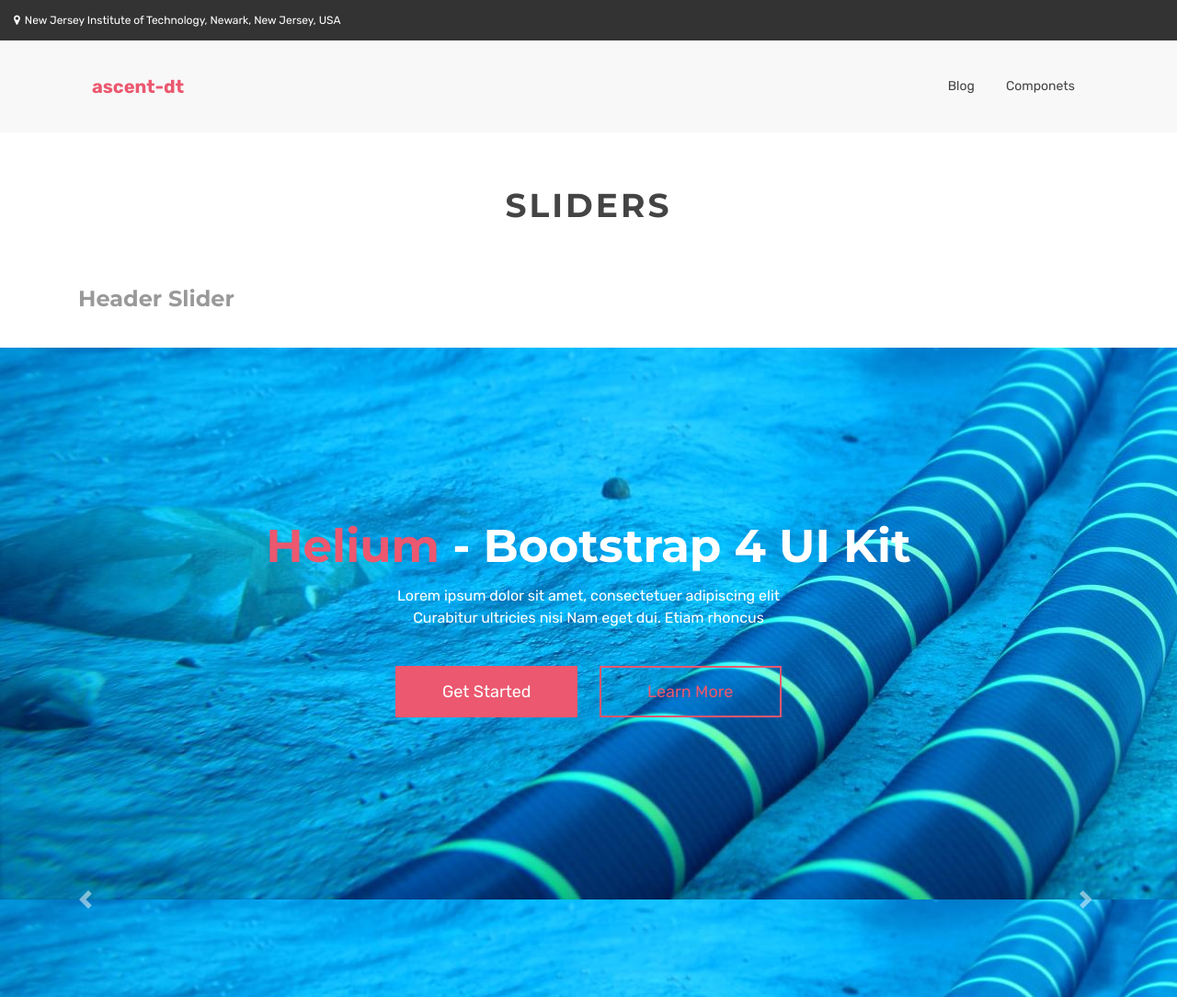
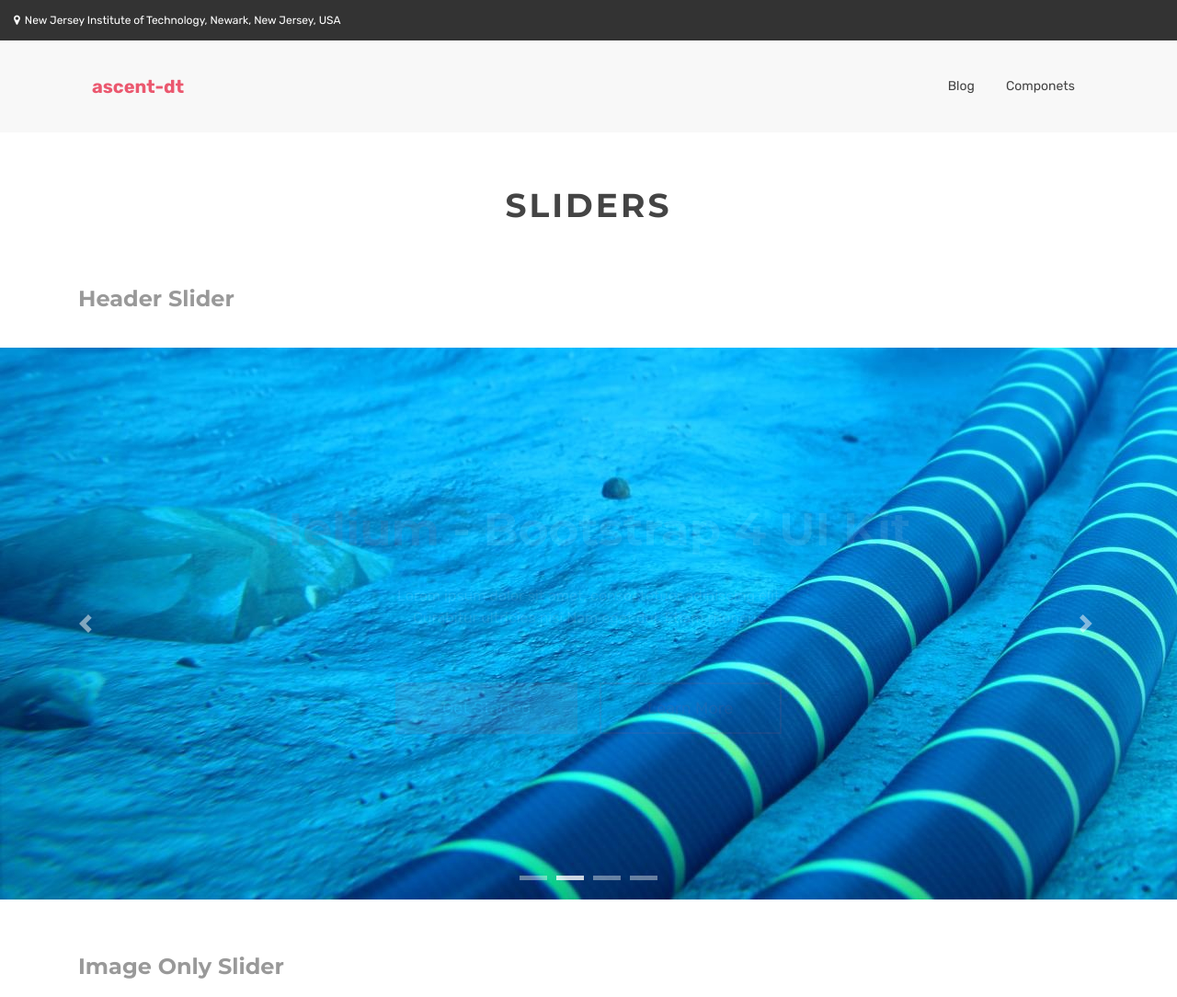
Before and after one commit to ascent-dt/ascent-dt-old.github.io, a Jekyll site: the page built from sliders.html, in a window 1280 px wide. Shown: the top 1084 px of the page at 92% size. Built offline with Jekyll 4.4.1, drawn with Linux system fonts in a browser that asks for light colours; some of the changed text lies outside the part shown; grey boxes are pictures that could not be loaded.

Commit message:
Update sliders.html

```diff
--- a/sliders.html
+++ b/sliders.html
@@ -45,7 +45,7 @@
                       <a href="#" class="btn btn-lg btn-common animated fadeInUp">Learn More</a>
                     </div>
                   </div>
-                  <div class="carousel-item active">
+                  <div class="carousel-item">
                     <img src="{{ BASE_PATH }}/assets/images/slider/bg-1.jpg" alt="">
                     <div class="carousel-caption">
                       <h3 class="slide-title animated fadeInDown"><span class="text-primary">Helium </span> - Bootstrap 4 UI Kit</h3>
```
